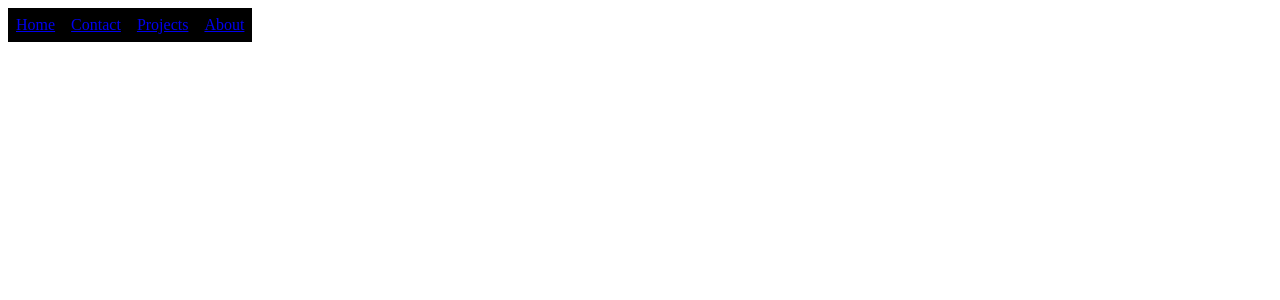
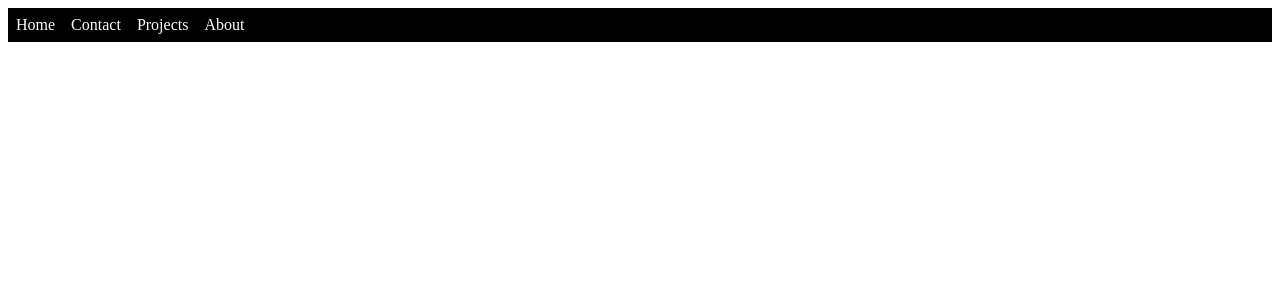
Before and after one commit to Phillipmoore01/Phillipmoore01.github.io, a PHP site: page /index.html in a window 1280 px wide. Shown: the top 300 px of the page. Run offline with PHP 8.4, Linux system fonts and the light colour scheme.

Commit message:
updated css

```diff
--- a/default.css
+++ b/default.css
@@ -3,14 +3,23 @@ ul{
  list-style-type: none;
  margin: 0;
  padding: 0;
+ overflow: hidden;
+ background-color: black;
 }
 
 li{
     float: left;
 }
 
-a{
+li a{
     display:block;
+    color: white;
+    text-align: center;
     padding: 8px;
-    background-color: black;
+    text-decoration: none;
+   /* background-color: black; */
 }
+
+li a:hover{
+    background-color: #111;
+}
```
